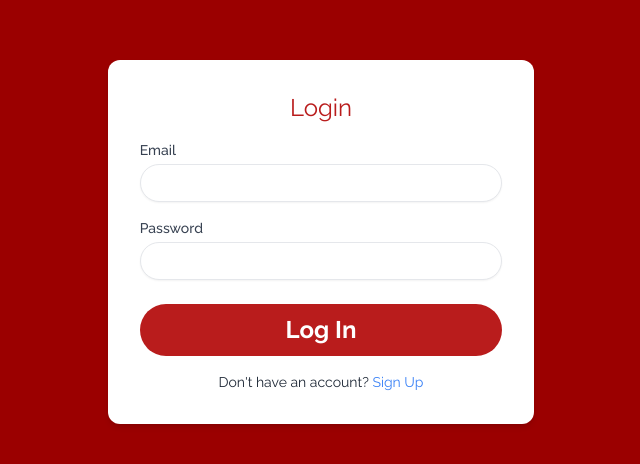
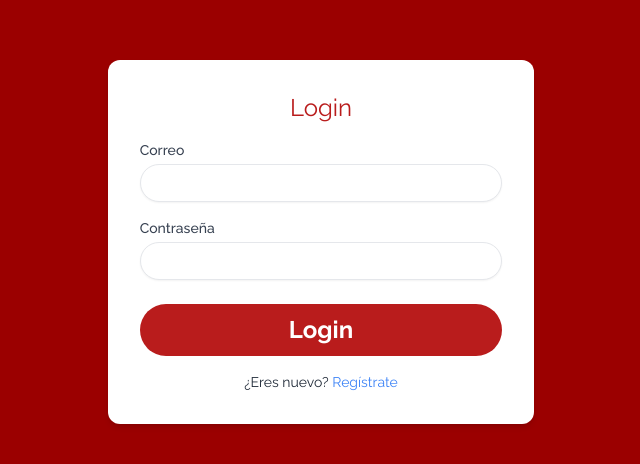
Before and after one commit to Isarok/ChatBot_EmplaeteConTalento, a React (Vite) app: page /login in a window 1280 px wide. Shown: the part 158-622 px from the top of the page, without its empty margins (319-959 px from the left). Built offline with nearby package versions, Linux system fonts and the light colour scheme.

Commit message:
Translate the login page into SPanish

```diff
--- a/src/Pages/LoginRegister/index.tsx
+++ b/src/Pages/LoginRegister/index.tsx
@@ -50,7 +50,7 @@ const LoginRegister = () => {
           localStorage.setItem("token", JSON.stringify({ token, user }));
           navigate("/home");
         } else {
-          console.log("Login failed?!?!?");
+          console.log("Login failed?!");
         }
       } catch (error) {
         console.log("login failed", error);
@@ -104,7 +104,7 @@ const LoginRegister = () => {
       {shouldRedirect && <Navigate to={redirectTo} />}
       <div className="bg-white p-8 rounded-xl shadow-md w-4/5 md:w-1/2 lg:w-1/3 ">
         <h1 className="text-2xl mb-4 text-red-700 text-center">
-          {isLogin ? "Login" : "Register"}
+          {isLogin ? "Login" : "Registro"}
         </h1>
         <form onSubmit={handleSubmit}>
           {!isLogin && (
@@ -113,7 +113,7 @@ const LoginRegister = () => {
                 htmlFor="name"
                 className="block text-sm font-medium text-gray-700"
               >
-                Name
+                Nombre
               </label>
               <input
                 type="text"
@@ -130,7 +130,7 @@ const LoginRegister = () => {
               htmlFor="email"
               className="block text-sm font-medium text-gray-700"
             >
-              Email
+              Correo
             </label>
             <input
               type="email"
@@ -145,7 +145,7 @@ const LoginRegister = () => {
               htmlFor="password"
               className="block text-sm font-medium text-gray-700"
             >
-              Password
+              Contraseña
             </label>
             <input
               type="password"
@@ -161,13 +161,13 @@ const LoginRegister = () => {
             type="submit"
             className="w-full  text-white font-bold py-2 px-4 rounded-full focus:outline-none focus:shadow-outline bg-red-700 hover:bg-red-600"
           >
-            {isLogin ? "Log In" : "Sign Up"}
+            {isLogin ? "Login" : "Regístrate"}
           </button>
         </form>
         <p className="text-gray-800 mt-4 text-sm text-center">
-          {isLogin ? "Don't have an account? " : "Already have an account? "}
+          {isLogin ? "¿Eres nuevo? " : "¿Ya estás registrado? "}
           <span className="text-blue-500 cursor-pointer" onClick={toggleForm}>
-            {isLogin ? "Sign Up" : "Log In"}
+            {isLogin ? "Regístrate" : "Login"}
           </span>
         </p>
       </div>
--- a/src/components/Nav.tsx
+++ b/src/components/Nav.tsx
@@ -1,5 +1,5 @@
 import { useState } from "react";
-import { Link } from 'react-router-dom';
+import { Link } from "react-router-dom";
 import { FaTimes } from "react-icons/fa";
 import { CiMenuBurger } from "react-icons/ci";
 import Logo from "../assets/LOGO.png";
```
